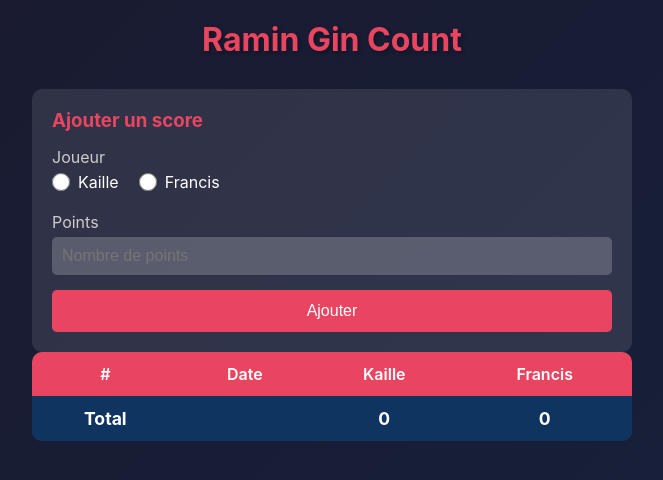
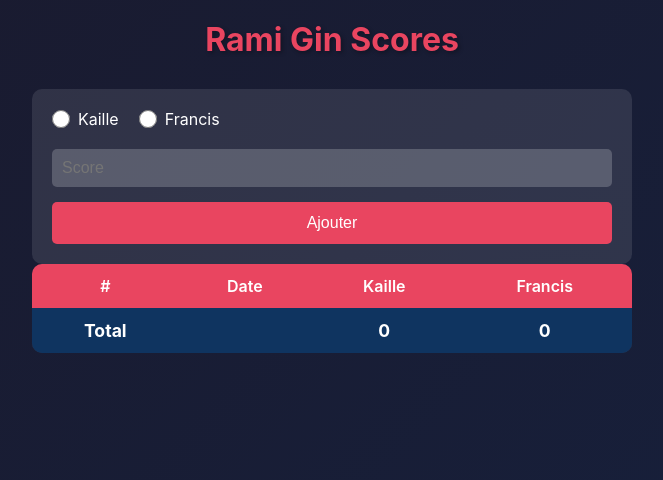
Before and after one commit to Edweis/rami-gin-count, a Node server app: page / in a window 1280 px wide. Shown: the top 480 px of the page, without its empty margins (308-971 px from the left). Run offline with Node 20, Linux system fonts and the light colour scheme.

Commit message:
feat: Title 'Rami Gin Scores', simplified form, numeric keyboard

```diff
--- a/server.js
+++ b/server.js
@@ -33,7 +33,7 @@ function saveData(data) {
 app.get('/', (req, res) => {
   const counts = loadData();
   res.render('index', {
-    title: 'Ramin Gin Count',
+    title: 'Rami Gin Scores',
     counts: counts
   });
 });
--- a/views/index.pug
+++ b/views/index.pug
@@ -69,7 +69,7 @@ html(lang="fr")
         margin-bottom: 5px;
         color: #ccc;
       }
-      input[type="number"] {
+      input[type="text"], input[type="number"] {
         width: 100%;
         padding: 10px;
         border: none;
@@ -113,10 +113,8 @@ html(lang="fr")
       h1= title
 
       .add-form
-        h3 Ajouter un score
         form(action="/add" method="POST")
           .form-group
-            label Joueur
             .radio-group
               label
                 input(type="radio" name="player" value="Kaille" required)
@@ -125,8 +123,7 @@ html(lang="fr")
                 input(type="radio" name="player" value="Francis")
                 span Francis
           .form-group
-            label(for="points") Points
-            input(type="number" name="points" id="points" min="0" required placeholder="Nombre de points")
+            input(type="text" name="points" id="points" inputmode="numeric" pattern="[0-9]*" required placeholder="Score")
           button(type="submit") Ajouter
 
       table
```
